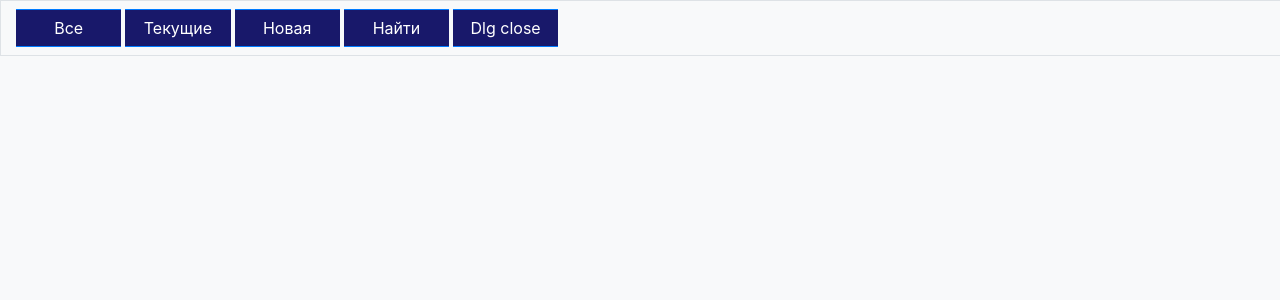
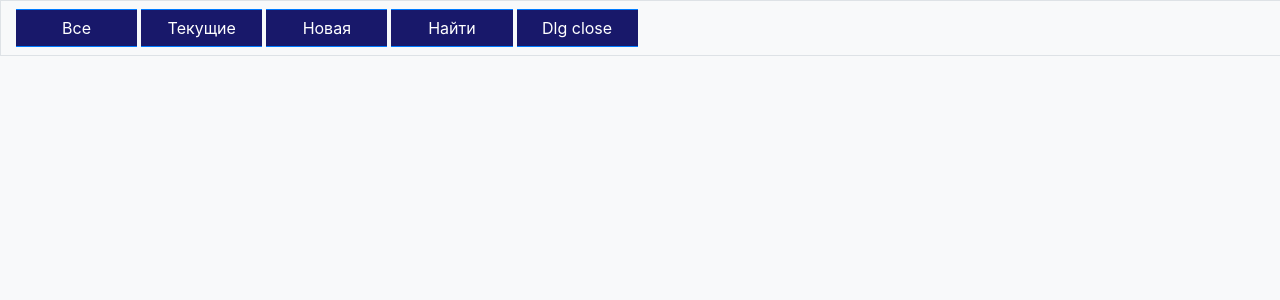
Before and after one commit to cherepakhin/vacancy_front, a React (Create React App) app: page / in a window 1280 px wide. Shown: the top 300 px of the page. Built offline with nearby package versions, Linux system fonts and the light colour scheme.

Commit message:
add style w-12ch for width button

```diff
--- a/src/App.css
+++ b/src/App.css
@@ -61,6 +61,11 @@
 
   min-width: 8ch;
   max-width: 8ch !important;
+}
+
+.w-12ch {
+  min-width: 12ch;
+  max-width: 12ch !important;
 }
 
 .list-group-item-action-about {
--- a/src/components/MainToolbar.js
+++ b/src/components/MainToolbar.js
@@ -59,11 +59,11 @@ const MainToolbar = (props) => {
         {/* col-md-1 width on middle device = 1 column,*/}
         {/* col-sm-2 width on small device = 2 columns*/}
         {/* mr-1 отступ справа внутри колонки margin right = 1 (1 char 'x') */}
-        <Button className="mr-1 col-md-1 col-sm-2">Все</Button>
-        <Button className="mr-1 col-md-1 col-sm-2">Текущие</Button>
-        <Button className="mr-1 col-md-1 col-sm-2" onClick={handleShowDialogNewVacancy}>Новая</Button>
-        <Button className="mr-1 col-md-1 col-sm-2">Найти</Button>
-        <Button className="mr-1 col-md-1 col-sm-2">{getTitle()}</Button>
+        <Button className="mr-1 col-md-1 col-sm-2 w-12ch">Все</Button>
+        <Button className="mr-1 col-md-1 col-sm-2 w-12ch">Текущие</Button>
+        <Button className="mr-1 col-md-1 col-sm-2 w-12ch" onClick={handleShowDialogNewVacancy}>Новая</Button>
+        <Button className="mr-1 col-md-1 col-sm-2 w-12ch">Найти</Button>
+        <Button className="mr-1 col-md-1 col-sm-2 w-12ch">{getTitle()}</Button>
       </Col>
     </Row>
   )
--- a/src/components/vacancies/AddNewVacancyDlg.js
+++ b/src/components/vacancies/AddNewVacancyDlg.js
@@ -78,8 +78,8 @@ const AddNewVacancyDlg = () => {
         <FormControl id="vacancyComment" className="mt-2" placeholder="Дополнительная информация"
           value={vacancyComment} onChange={e => handleVacancyCommentChange(e)} />
       </div>
-      <Button className="mr-0 col-md-1 col-sm-2 float-end" onClick={handleVacancySubmit}>Сохранить</Button>
-      <Button className="mr-1 col-md-1 col-sm-2 float-end" onClick={handleVacancyCancel}>Отмена</Button>
+      <Button className="mr-0 col-md-1 col-sm-2 float-end w-12ch" onClick={handleVacancySubmit}>Сохранить</Button>
+      <Button className="mr-1 col-md-1 col-sm-2 float-end w-12ch" onClick={handleVacancyCancel}>Отмена</Button>
     </div>
   )
 }
```
Also changed, not shown: 1 other file (tests, documents, lock files or other folders).
